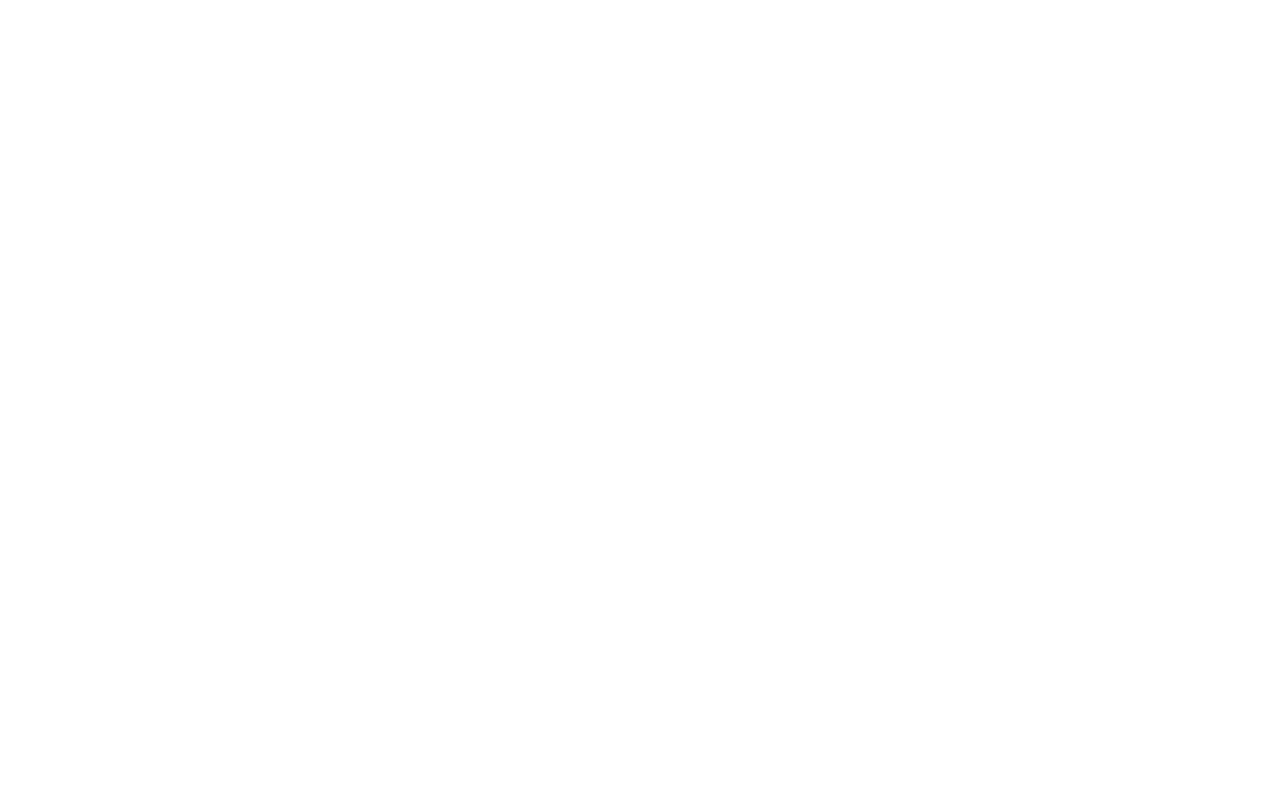
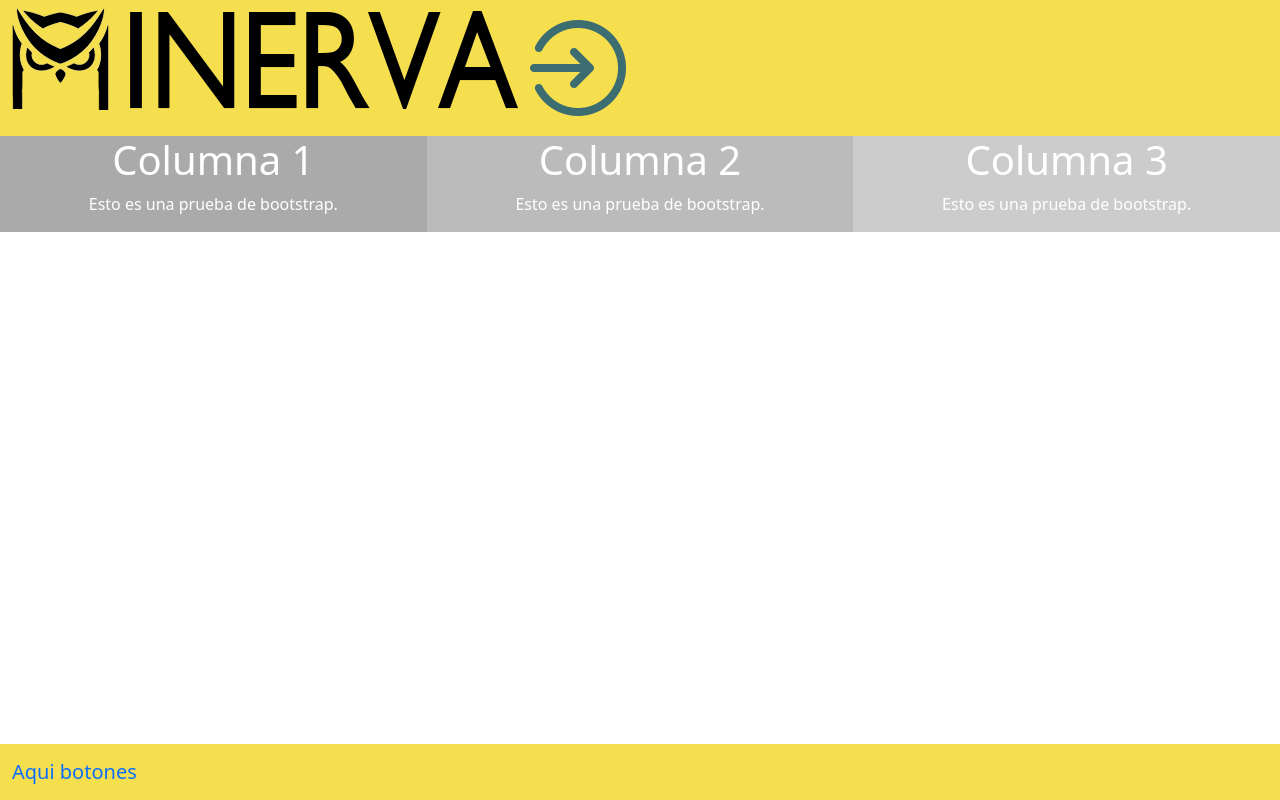
Before and after one commit to N3oZ3r0/Minerva, an Angular app: page / in a window 1280 px wide. Built offline with nearby package versions, Linux system fonts and the light colour scheme.

Commit message:
dseño de pantalla de carga

```diff
--- a/src/app/app.component.html
+++ b/src/app/app.component.html
@@ -1,8 +1,9 @@
-<!-- <app-navbar></app-navbar> -->
-<app-splash-screen></app-splash-screen>
+<app-splash-screen>
+</app-splash-screen>
+<app-navbar></app-navbar>
 <router-outlet>
 
-    <!-- <body class="d-flex h-100 text-center text-white bg-dark">
+    <body class="d-flex h-100 text-center text-white bg-dark">
         <div class="container-fluid">
 
 
@@ -38,6 +39,6 @@
 
 
         </div>
-    </body> -->
+    </body>
 </router-outlet>
-<!-- <app-footer></app-footer> -->
+<app-footer></app-footer>
--- a/src/app/footer/footer.component.css
+++ b/src/app/footer/footer.component.css
@@ -1,3 +1,10 @@
 .navbar {
     background-color: #F5DF4E;
 }
+
+footer {
+    position: absolute;
+    left: 0;
+    right: 0;
+    bottom: 0;
+}
--- a/src/app/footer/footer.component.html
+++ b/src/app/footer/footer.component.html
@@ -1,4 +1,4 @@
-<footer class="navbar fixed-bottom" aria-label="First navbar example">
+<footer class="navbar" aria-label="First navbar example">
     <div class="container-fluid">
         <a class="navbar-brand" href="#">Aqui botones</a>
     </div>
--- a/src/app/splash-screen/splash-screen.component.css
+++ b/src/app/splash-screen/splash-screen.component.css
@@ -1,5 +1,5 @@
 .app-splash-screen {
-    background: #d1367d;
+    background: #F5DF4E;
     position: fixed;
     top: 0;
     left: 0;
@@ -29,13 +29,13 @@
 }
 
 .app-logo {
-    background: url("../../assets/images/lighty.svg");
+    background: url("../../assets/images/logo.png");
     background-repeat: no-repeat;
     max-width: 100%;
     background-position: center;
     background-size: contain;
-    width: 100px;
-    height: 100px;
+    width: 400px;
+    height: 400px;
 }
 
 .app-loader {
--- a/src/app/splash-screen/splash-screen.component.html
+++ b/src/app/splash-screen/splash-screen.component.html
@@ -1,11 +1,6 @@
-<div
-  class="app-splash-screen"
-  [ngStyle]="{ left: windowWidth }"
-  *ngIf="showSplash"
->
-  <div class="app-splash-inner">
-    <div class="app-logo"></div>
-    <div class="app-label">Splashy</div>
-    <div class="app-loader"></div>
-  </div>
+<div class="app-splash-screen" [ngStyle]="{ left: windowWidth }" *ngIf="showSplash">
+    <div class="app-splash-inner">
+        <div class="app-logo"></div>
+        <div class="app-loader"></div>
+    </div>
 </div>
```
Lines whose indentation alone changed are shown as unchanged.
